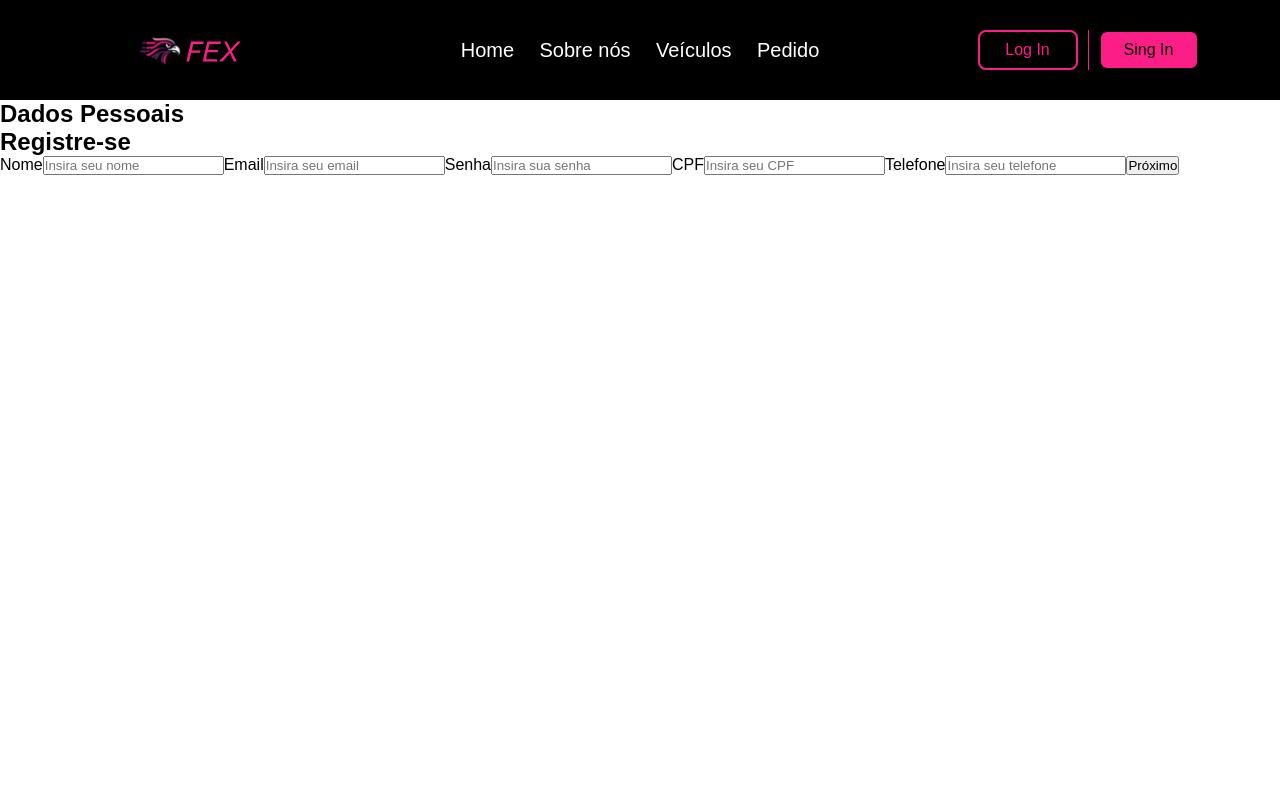
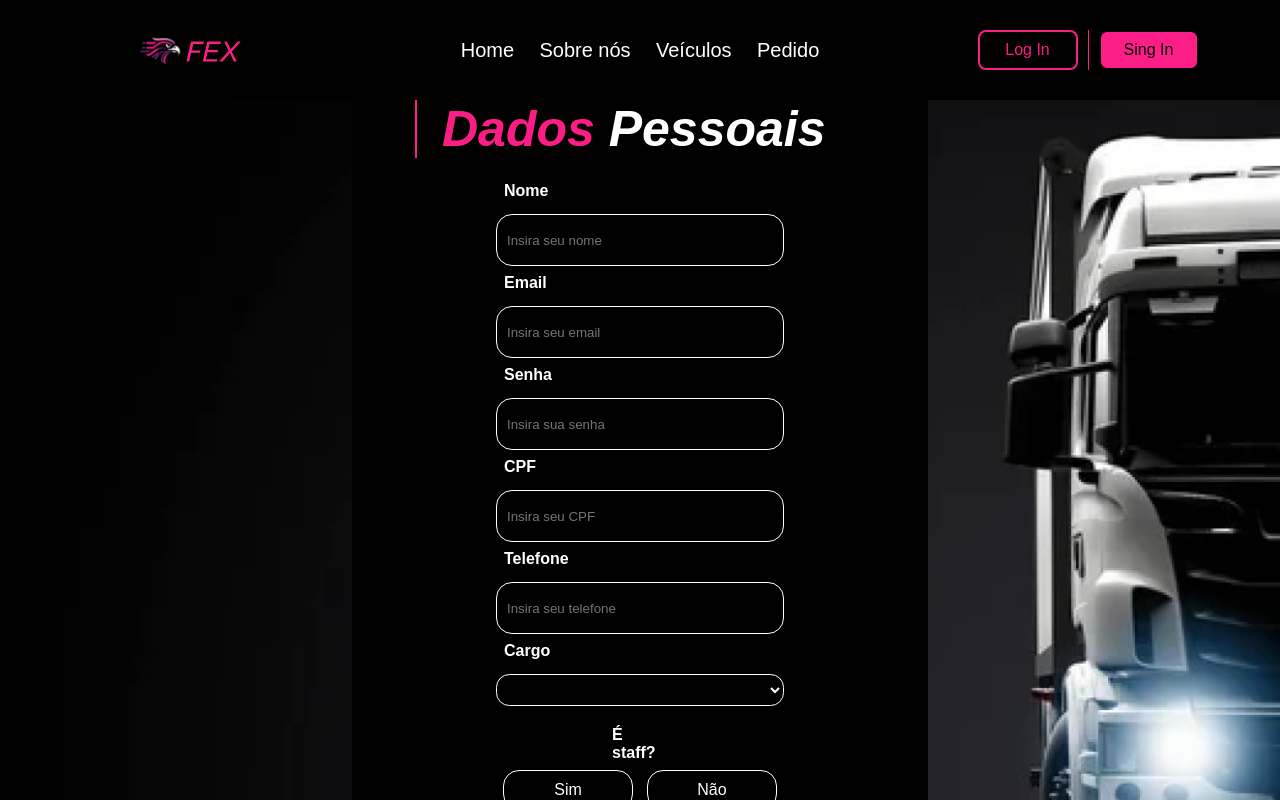
Before and after one commit to jonatasperaza/FrontEnd, a Vue app: page /admin/employee/signup in a window 1280 px wide. Shown: the top 800 px of the page. Built offline with nearby package versions, Linux system fonts and the light colour scheme; a web font is replaced by a local one.

Commit message:
CHORE: Employee registration in vue done [REFS: #45]

```diff
--- a/src/components/admin/RegisterEmployee/FormFirstStep.vue
+++ b/src/components/admin/RegisterEmployee/FormFirstStep.vue
@@ -1,6 +1,5 @@
 <script setup></script>
 <template>
-    <section>
         <form @submit.prevent>
             <label for="">Nome</label>
             <input type="text" placeholder="Insira seu nome" />
@@ -12,10 +11,100 @@
             <input type="text" placeholder="Insira seu CPF" />
             <label for="">Telefone</label>
             <input type="tel" placeholder="Insira seu telefone" />
+            <label for="">Cargo</label>
+            <select name="opcoes" id="opcoes"></select>
+            <div>
+                <label for="">É staff?</label>
+                <button>Sim</button>
+                <button>Não</button>
+            </div>
+            <div>
+                <label for="">Gênero</label>
+                <button><img src="../../../../public/imgs/Man.png" alt="Homem "></button>
+                <button><img src="../../../../public/imgs/Woman.png" alt="Mulher"></button>
+            </div>
             <button @click="$emit('next')">Próximo</button>
         </form>
-    </section>
 </template>
 <style scoped lang="scss">
 @use '../../../assets/main';
+form {
+    width: 50%;
+    display: flex;
+    flex-direction: column;
+    justify-content: center;
+    margin: 1rem auto 4rem auto;
+
+    div {
+        margin-top: 1em;
+        display: grid;
+        align-items: center;
+        justify-items: center;
+        grid-template-columns: 1fr 1fr;
+        grid-template-rows: 2rem 1fr;
+        width: 100%;
+
+        label {
+            grid-column: 1 / 2 span;
+            width: 3.5em;
+        }
+
+        button {
+            grid-row: 2 ;
+            height: 2.5rem;
+            width: 90%;
+            border-radius: 1rem;
+            border: 1px solid main.$standard-white;
+            padding: 0 10px;
+            color: main.$standard-white;
+            background-color: main.$standard-black;
+        }
+
+    }
+
+    label {
+        color: main.$standard-white;
+        width: 50%;
+        height: 1.5em;
+        font-size: 16px;
+        font-weight: 800;
+        margin: 0.5rem 0.5rem;
+    }
+
+    input {
+        height: 3.25rem;
+        border-radius: 1rem;
+        border: 1px solid main.$standard-white;
+        padding: 0 10px;
+        color: main.$standard-white;
+        background-color: main.$standard-black;
+    }
+
+    select {
+        height: 2rem;
+        border-radius: 1em;
+        border: 1px solid main.$standard-white;
+        color: main.$standard-white;
+        background-color: main.$standard-black;
+    }
+
+    button {
+        width: 100%;
+        height: 3rem;
+        border: none;
+        border-radius: 0.5rem;
+        color: main.$standard-white;
+        background-color: main.$standard-pink;
+        font-size: 16px;
+        font-weight: 500;
+        cursor: pointer;
+        margin: 1rem 0;
+        transition: 0.3s ease-in-out;
+    }
+}
+
+button:hover {
+    background-color: main.$standard-black;
+    color: main.$standard-pink;
+}
 </style>
--- a/src/components/admin/RegisterEmployee/FormSecondStep.vue
+++ b/src/components/admin/RegisterEmployee/FormSecondStep.vue
@@ -1,7 +1,83 @@
 <script setup></script>
 <template>
-    <section></section>
+    <form @submit.prevent>
+        <label for="">Estado</label>
+        <input type="text" placeholder="Insira seu estado" />
+        <label for="">Cidade</label>
+        <input type="text" placeholder="Insira sua cidade" />
+        <label for="">CEP</label>
+        <input type="text" placeholder="Insira seu CEP" />
+        <label for="">Bairro</label>
+        <input type="text" placeholder="Insira seu bairro" />
+        <label for="">Endereço</label>
+        <input type="text" placeholder="Insira seu endereço" />
+        <label for="">Número</label>
+        <input type="text" placeholder="Insira seu número" />
+        <label for="">Complemento</label>
+        <input type="text" placeholder="Insira um complemento" />
+        <button class="normalColor" @click="$emit('next')">Finalizar</button>
+        <button class="invertColor" @click="$emit('back')">Voltar</button>
+    </form>
 </template>
 <style scoped lang="scss">
 @use '../../../assets/main';
+
+form {
+    width: 50%;
+    display: flex;
+    flex-direction: column;
+    justify-content: center;
+    margin: 1rem auto 4rem auto;
+
+    label {
+        color: main.$standard-white;
+        width: 50%;
+        height: 1.5em;
+        font-size: 16px;
+        font-weight: 800;
+        margin: 0.5rem 0.5rem;
+    }
+
+    input {
+        height: 3.25rem;
+        border-radius: 1rem;
+        border: 1px solid main.$standard-white;
+        padding: 0 10px;
+        color: main.$standard-white;
+        background-color: main.$standard-black;
+    }
+
+    button {
+        width: 100%;
+        height: 3rem;
+        border: none;
+        border-radius: 0.5rem;
+        font-size: 16px;
+        font-weight: 500;
+        cursor: pointer;
+        margin: 1rem 0 0 0;
+        transition: 0.3s ease-in-out;
+    }
+}
+
+.normalColor {
+    background-color: main.$standard-pink;
+    color: main.$standard-white;
+}
+
+.invertColor {
+    background-color: main.$standard-black;
+    color: main.$standard-pink;
+    border: 2px solid main.$standard-pink;
+}
+
+.normalColor:hover {
+    background-color: main.$standard-black;
+    color: main.$standard-pink;
+}
+
+.invertColor:hover {
+    background-color: main.$standard-pink;
+    color: main.$standard-white;
+}
 </style>
--- a/src/components/admin/RegisterEmployee/RegisterComp.vue
+++ b/src/components/admin/RegisterEmployee/RegisterComp.vue
@@ -1,20 +1,150 @@
 <script setup>
+import { ref } from 'vue'
 import FormFirstStep from './FormFirstStep.vue';
+import FormSecondStep from './FormSecondStep.vue';
+const firstStep = ref(null)
+const secondStep = ref(null)
+const isSecondStepVisible = ref(false)
+const next = () => {
+  firstStep.value.classList.remove('slideInReverse', 'slideOut')
+  secondStep.value.classList.remove('slideIn', 'slideOutReverse')
+  firstStep.value.classList.add('slideOut')
+  setTimeout(() => {
+    isSecondStepVisible.value = true
+    firstStep.value.style.display = 'none'
+    secondStep.value.classList.add('slideIn')
+  }, 500)}
+const back = () => {
+ secondStep.value.classList.add('slideOutReverse')
+  setTimeout(() => {
+    isSecondStepVisible.value = false
+    firstStep.value.style.display = ''
+    secondStep.value.classList.remove('slideOutReverse')
+    setTimeout(() => {
+      firstStep.value.classList.add('slideInReverse')
+    }, 0)
+  }, 500)}
 </script>
 <template>
-    <section>
+  <section>
     <div class="container">
-        <div><h1>Dados <span>Pessoais</span></h1></div>
-      <h1>Registre-se</h1>
-      <div>
-        <FormFirstStep/>
+      <div ref="firstStep" :class="{ hidden: isSecondStepVisible }">
+        <div class="container-title">
+          <h1>Dados <span class="white">Pessoais</span></h1>
+        </div>
+        <FormFirstStep @next="next" />
       </div>
-      <!-- <div ref="secondStep" v-show="isSecondStepVisible">
+      <div ref="secondStep" v-show="isSecondStepVisible">
+        <div class="container-title-Second-Steap">
+          <h1>Endereço</h1>
+        </div>
         <FormSecondStep @back="back" />
-      </div> -->
+      </div>
     </div>
   </section>
 </template>
 <style scoped lang="scss">
 @use '../../../assets/main';
+section {
+  width: 100%;
+  min-height: 100vh;
+  display: flex;
+  flex-direction: column;
+  justify-content: center;
+  align-items: center;
+  background-image: url(/public/backgroundLogin.png);
+  background-size: cover;
+}
+div {
+  width: 100%;
+}
+.container-title {
+  display: flex;
+  justify-content: center;
+
+  h1 {
+    width: 9em;
+    border-left: 2px solid main.$standard-pink;
+
+  }
+}
+.container-title-Second-Steap {
+  display: flex;
+  justify-content: center;
+
+  h1 {
+    width: 5em;
+    border-left: 2px solid main.$standard-pink;
+  }
+}
+h1 {
+  color: main.$standard-pink;
+  font-style: italic;
+  font-size: 50px;
+  padding: 0 0 0 0.5em;
+  font-weight: 800;
+}
+.container {
+  width: 45%;
+  min-height: 100vh;
+  display: flex;
+  flex-direction: column;
+  align-items: center;
+  background-color: main.$standard-black;
+}
+.hidden {
+  display: none;
+}
+.slideOut {
+  animation: slideOut 0.5s forwards;
+}
+.slideIn {
+  animation: slideIn 0.5s forwards;
+}
+.slideInReverse {
+  animation: slideInReverse 0.5s forwards;
+}
+.slideOutReverse {
+  animation: slideOutReverse 0.5s forwards;
+}
+@keyframes slideOut {
+  from {
+    opacity: 1;
+    transform: translateX(0);
+  }
+  to {
+    opacity: 0;
+    transform: translateX(-20%);
+  }
+}
+@keyframes slideIn {
+  from {
+    opacity: 0;
+    transform: translateX(20%);
+  }
+  to {
+    opacity: 1;
+    transform: translateX(0);
+  }
+}
+@keyframes slideOutReverse {
+  from {
+    opacity: 1;
+    transform: translateX(0);
+  }
+  to {
+    opacity: 0;
+    transform: translateX(20%);
+  }
+}
+@keyframes slideInReverse {
+  from {
+    opacity: 0;
+    transform: translateX(-20%);
+  }
+  to {
+    opacity: 1;
+    transform: translateX(0);
+  }
+}
 </style>
```
Also changed, not shown: public/imgs/Man.png (added), public/imgs/Woman.png (added).
